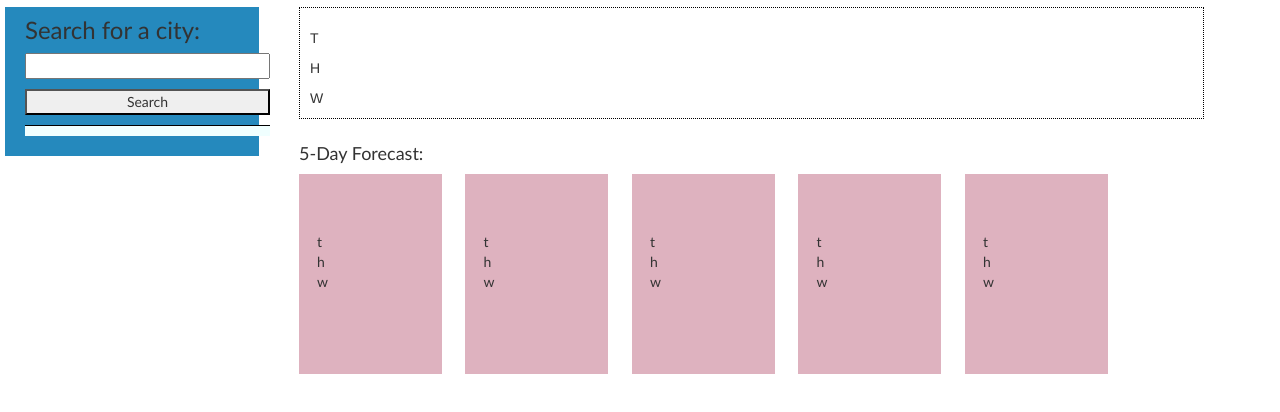
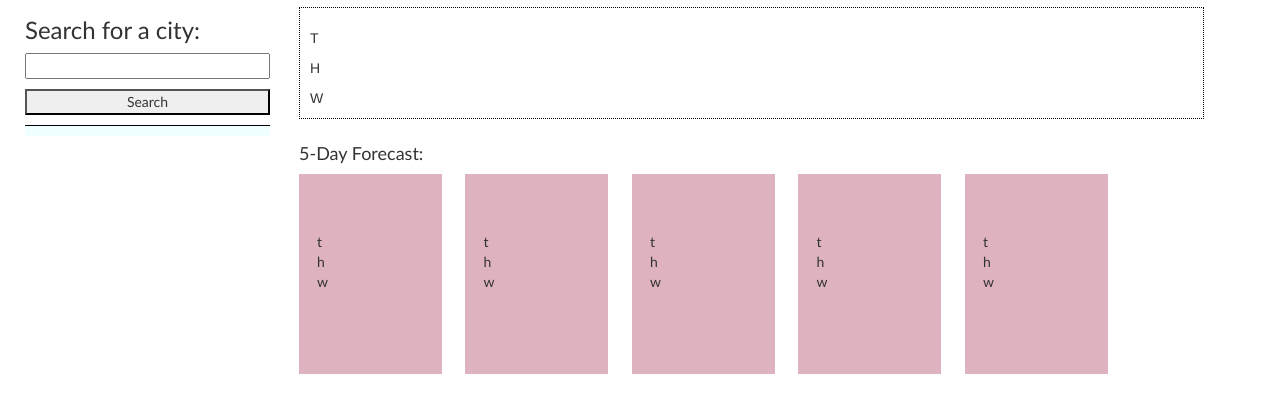
Before and after one commit to katita81/weather-api, a plain HTML site: page index.html in a window 1280 px wide. Shown: the part 56-468 px from the top of the page. Drawn offline with nearby package versions, Linux system fonts and the light colour scheme; no server answers.

```diff
--- a/develop/style.css
+++ b/develop/style.css
@@ -17,7 +17,7 @@ aside {
     clear: both;
     width: 20%;
     font-family: 'Gill Sans', 'Gill Sans MT', Calibri, 'Trebuchet MS', sans-serif;
-    background-color: #2589bd;
+    background-color: white;
 }
 
 aside h3{
@@ -32,6 +32,7 @@ aside h3{
 #search{
     margin: 10px 10px 10px 0px;
     width: 245px;
+
 }
 
 #history{
```
Also changed, not shown: 1 other file.
